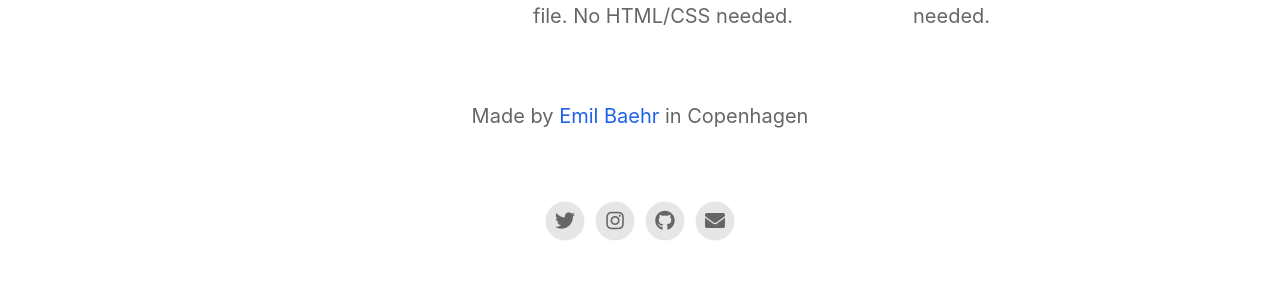
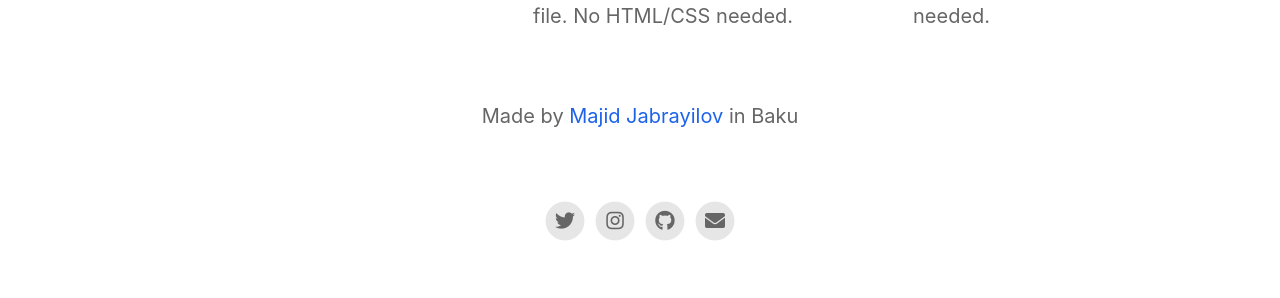
Before and after one commit to mecid/FastBot-Landing, a Jekyll site: the page built from index.html, in a window 1280 px wide. Shown: the part 1623-1921 px from the top of the page. Built offline with Jekyll 4.4.1, drawn with Linux system fonts in a browser that asks for light colours; nearby versions of some CDN libraries.

Commit message:
Update _config.yml

```diff
--- a/_config.yml
+++ b/_config.yml
@@ -2,7 +2,7 @@
 page_title                                :                                           # Automatically populates with app name if not set and if iOS app ID is set. Otherwise enter manually.
 
 # App Info
-ios_app_id                                : 1234793120                                # Required. Enter iOS app ID to automatically populate name, price and icons (e.g. 718043190).
+ios_app_id                                : 1613231319                                # Required. Enter iOS app ID to automatically populate name, price and icons (e.g. 718043190).
 ios_app_country                           : us                                        # Required outside USA. Enter 2 letter country code as in https://en.wikipedia.org/wiki/ISO_3166-1_alpha-2
 
 appstore_link                             :                                           # Automatically populates if not set and if iOS app ID is set. Otherwise enter manually.
@@ -20,14 +20,14 @@ enable_smart_app_banner                   : true
 
 
 # Information About Yourself
-your_name                                 : Emil Baehr
-your_link                                 : https://emilbaehr.com
-your_city                                 : Copenhagen
-email_address                             : emil.baehr@gmail.com
+your_name                                 : Majid Jabrayilov
+your_link                                 : https://swiftwithmajid.com
+your_city                                 : Baku
+email_address                             : cmecid@gmail.com
 facebook_username                         :
-instagram_username                        : ebaehr
-twitter_username                          : ebaehr
-github_username                           : emilbaehr
+instagram_username                        : mecid8
+twitter_username                          : mecid
+github_username                           : mecid
 youtube_username                          :
 
 
```
